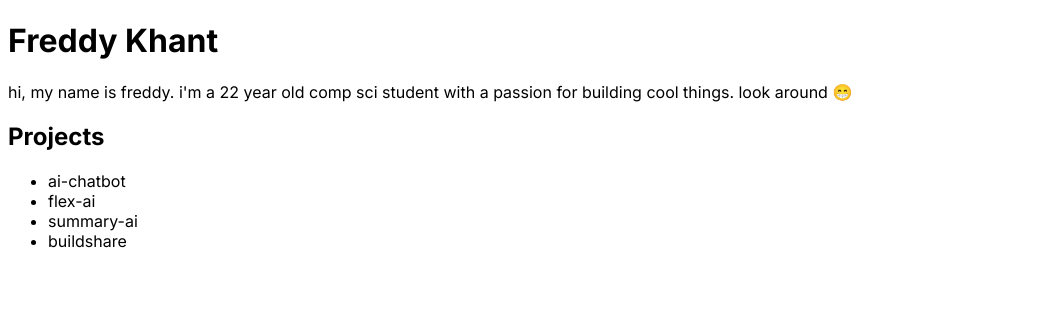
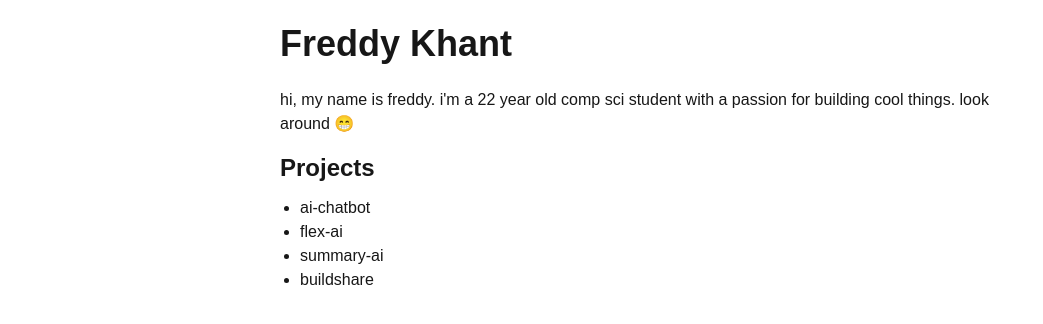
Before and after one commit to freddykhant/portfolio, a Next.js app: page / in a window 1280 px wide. Shown: the top 324 px of the page, without its empty margins (0-1043 px from the left). Built offline with nearby package versions, Linux system fonts and the light colour scheme.

Commit message:
added styling

```diff
--- a/app/layout.tsx
+++ b/app/layout.tsx
@@ -1,5 +1,6 @@
 import type React from "react";
 import { Inter } from "next/font/google";
+import "./globals.css";
 
 const inter = Inter({ subsets: ["latin"] });
 
--- a/app/page.tsx
+++ b/app/page.tsx
@@ -1,13 +1,13 @@
 export default function Home() {
   return (
-    <main>
-      <h1>Freddy Khant</h1>
-      <p>
+    <main className="p-6 max-w-3xl mx-auto">
+      <h1 className="text-4xl font-bold mb-6">Freddy Khant</h1>
+      <p className="mb-4">
         hi, my name is freddy. i'm a 22 year old comp sci student with a passion
         for building cool things. look around 😁
       </p>
-      <h2> Projects </h2>
-      <ul>
+      <h2 className="text-2xl font-semibold mb-3"> Projects </h2>
+      <ul className="list-disc pl-5">
         <li>ai-chatbot</li>
         <li>flex-ai</li>
         <li>summary-ai</li>
```
